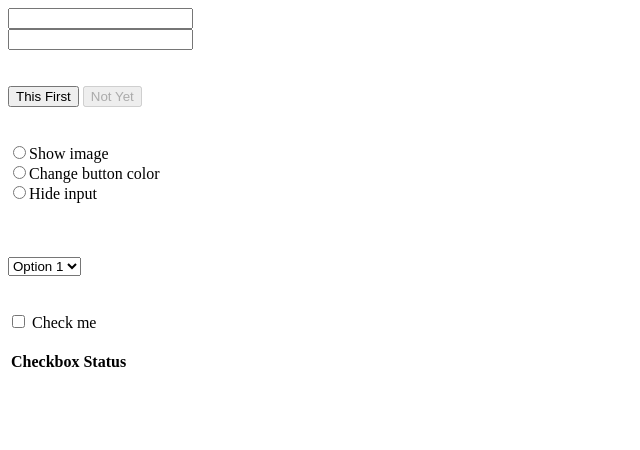
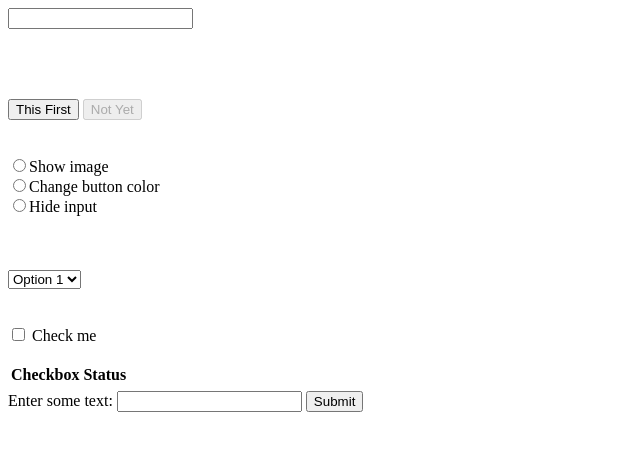
Before and after one commit to matianakin/ThesisTest, a plain HTML site: page test.html in a window 1280 px wide. Shown: the whole page, without its empty margins (0-640 px from the left). Drawn offline with Linux system fonts and the light colour scheme.

Commit message:
Form input

```diff
--- a/test.html
+++ b/test.html
@@ -7,7 +7,7 @@
   <body>
     <input id="inputText" onkeyup="copyText()"></input>
     <br>
-    <input id="outputText" readonly></input>
+    <p id="outputText"></p>
     <br><br><br>
     <button id="thisFirst" onclick="enableButton()">This First</button>
       <button id="notYet" disabled onclick="newStyle()">Not Yet</button>
@@ -34,5 +34,11 @@
         <td id="status"></td>
       </tr>
     </table>
+    <form>
+      <label for="input">Enter some text:</label>
+      <input type="text" id="input" name="input">
+      <button type="button" onclick="displayText()">Submit</button>
+    </form>
+    <p id="output"></p>
   </body>
 </html>
--- a/test.js
+++ b/test.js
@@ -60,4 +60,9 @@ function updateTable() {
     } else {
       table.innerHTML = "Not Checked";
     }
+}
+
+function displayText() {
+    var input = document.getElementById("input").value;
+    document.getElementById("output").innerHTML = input;
   }
```
